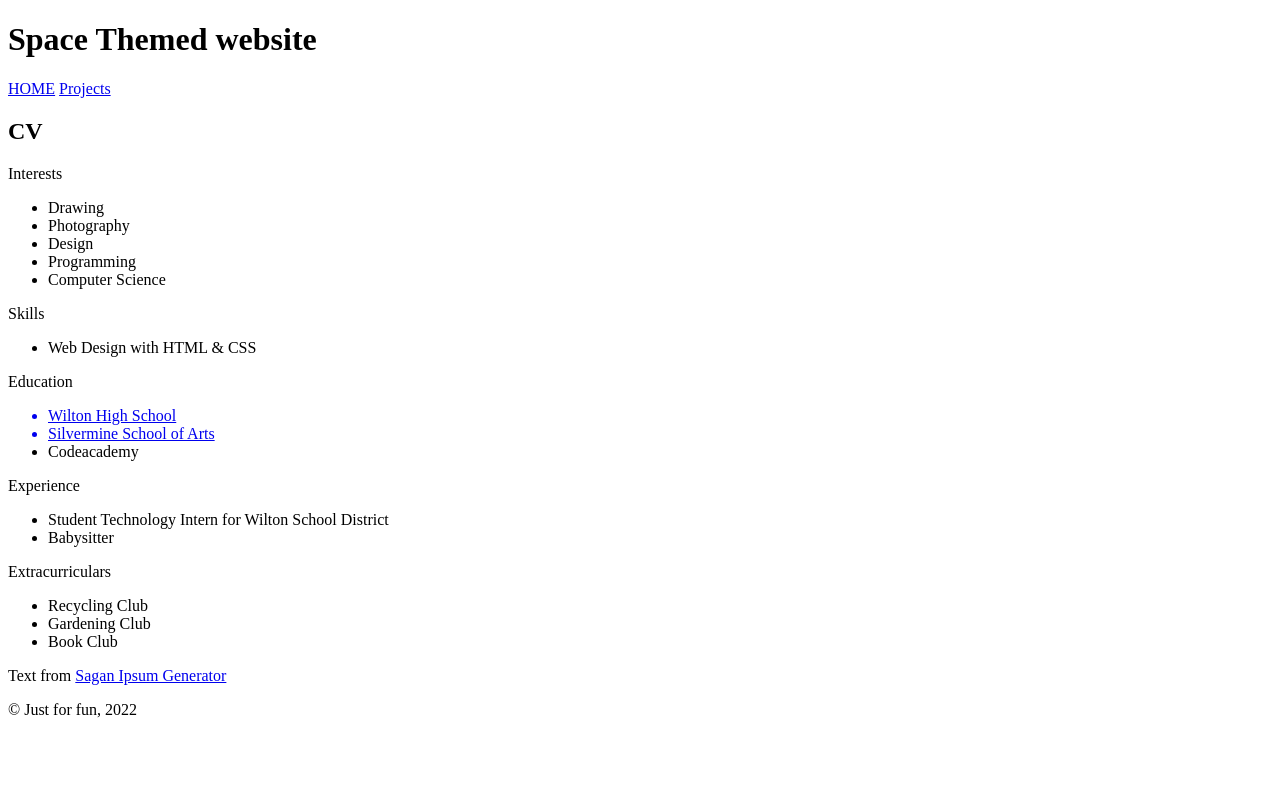
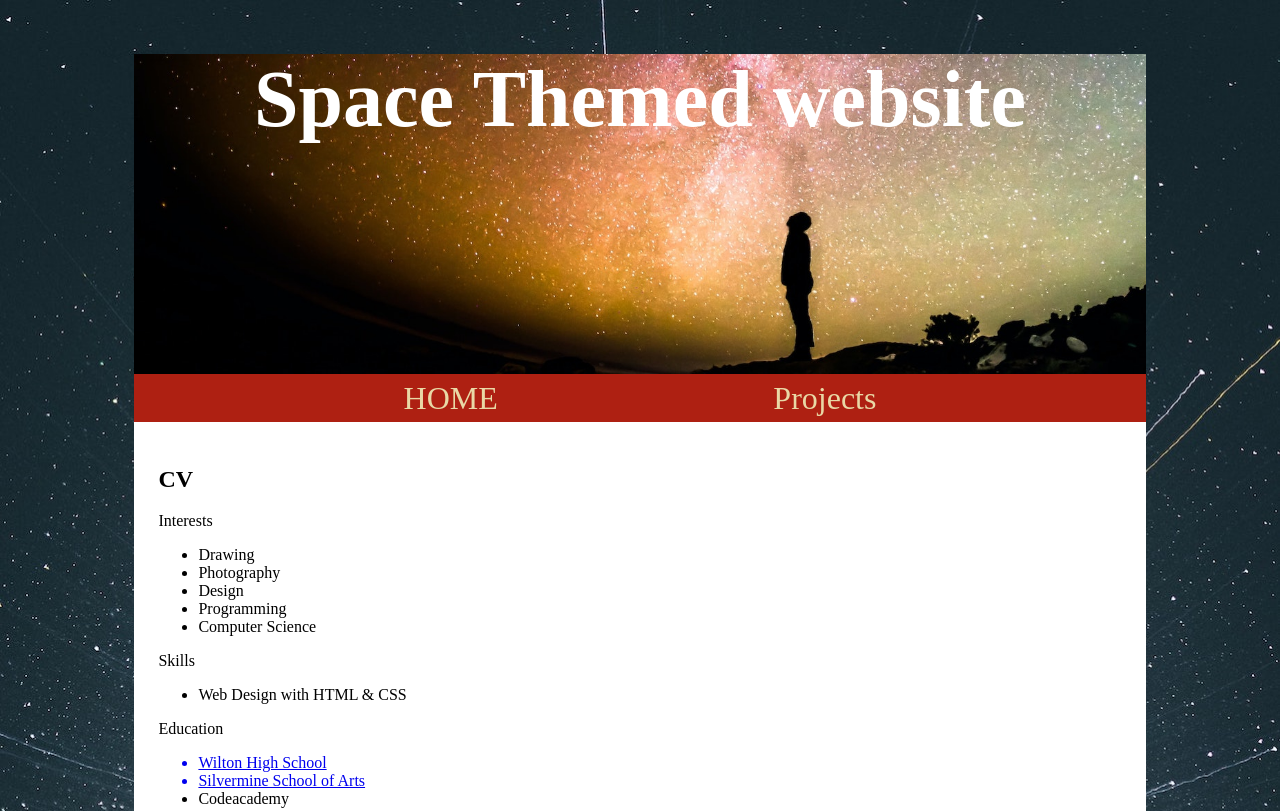
Before and after one commit to ammonshepherd/mywebsite, a plain HTML site: page cv.html in a window 1280 px wide. Shown: the top 811 px of the page. Drawn offline with Linux system fonts and the light colour scheme.

Commit message:
Update cv.html

```diff
--- a/cv.html
+++ b/cv.html
@@ -3,7 +3,7 @@
 
 <head>
   <title>My Website</title>
-  <link href='/mywebsite/css/style.css' rel='stylesheet'>
+  <link href='/mywebsite/css/styles.css' rel='stylesheet'>
 </head>
 
 <body>
```
